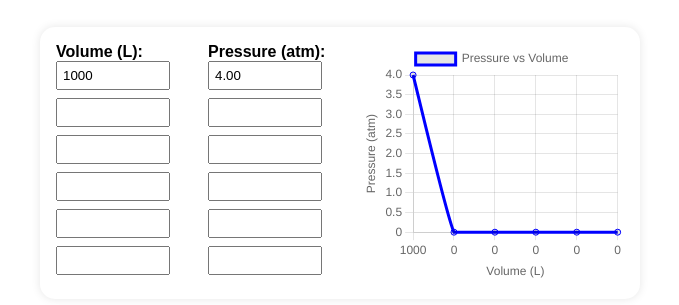
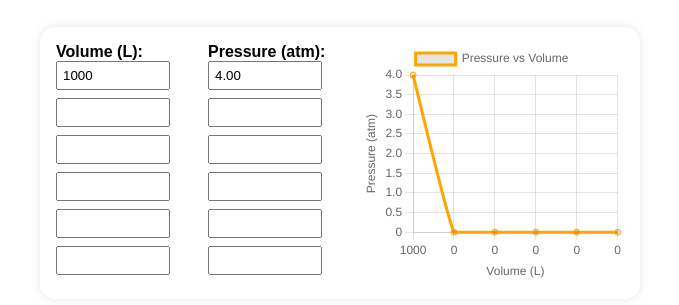
Before and after one commit to nmendo16/gas-simulation-graph, a plain HTML site: page index.html in a window 1280 px wide. Shown: the part 495-800 px from the top of the page, without its empty margins (300-979 px from the left). Drawn offline with nearby package versions, Linux system fonts and the light colour scheme.

Commit message:
Update index.html
line color from blue to orange

```diff
--- a/index.html
+++ b/index.html
@@ -76,7 +76,7 @@
           datasets: [{
             label: 'Pressure vs Volume',
             data: sortedY,
-            borderColor: 'blue',
+            borderColor: 'orange',
             fill: false,
             tension: 0.1
           }]
```
